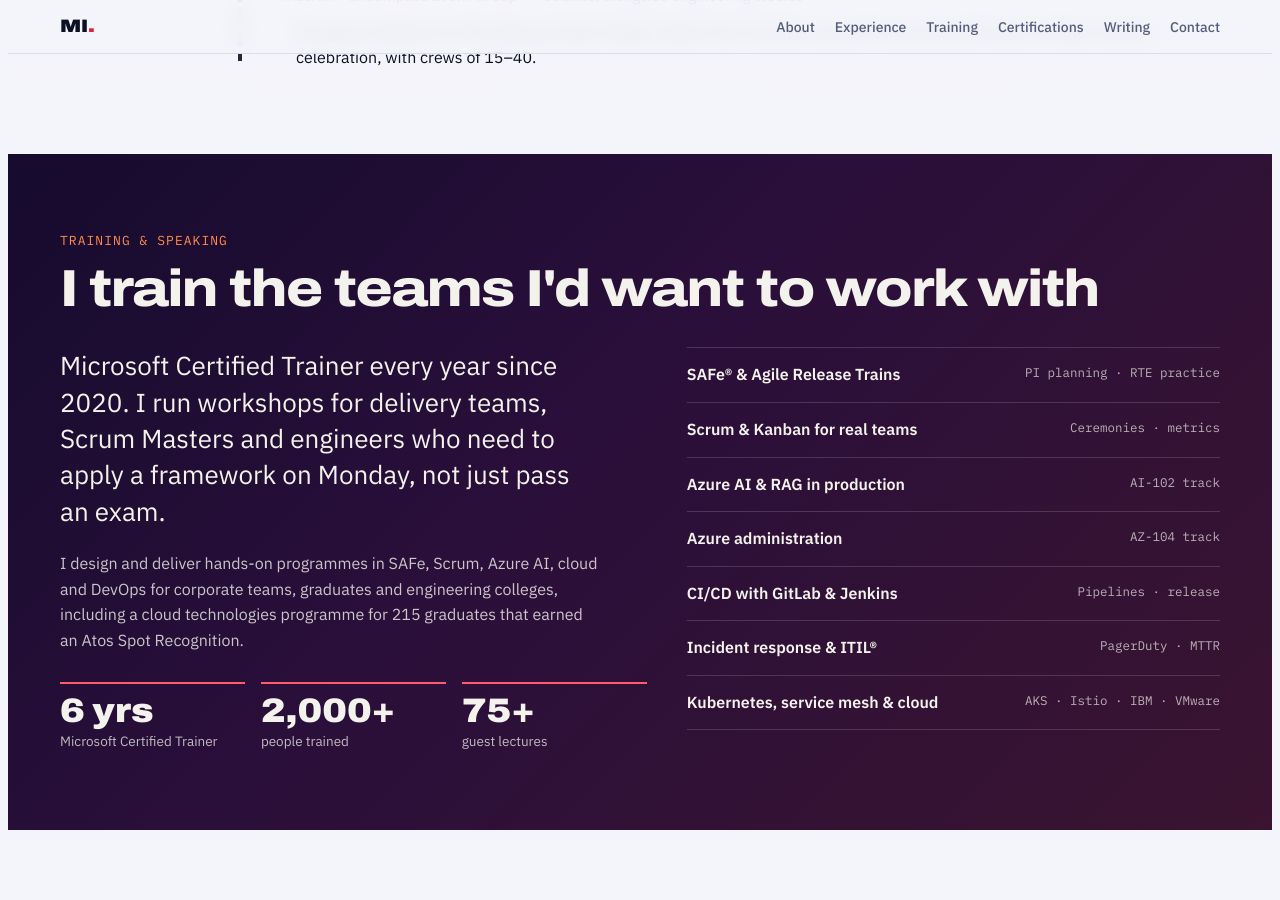
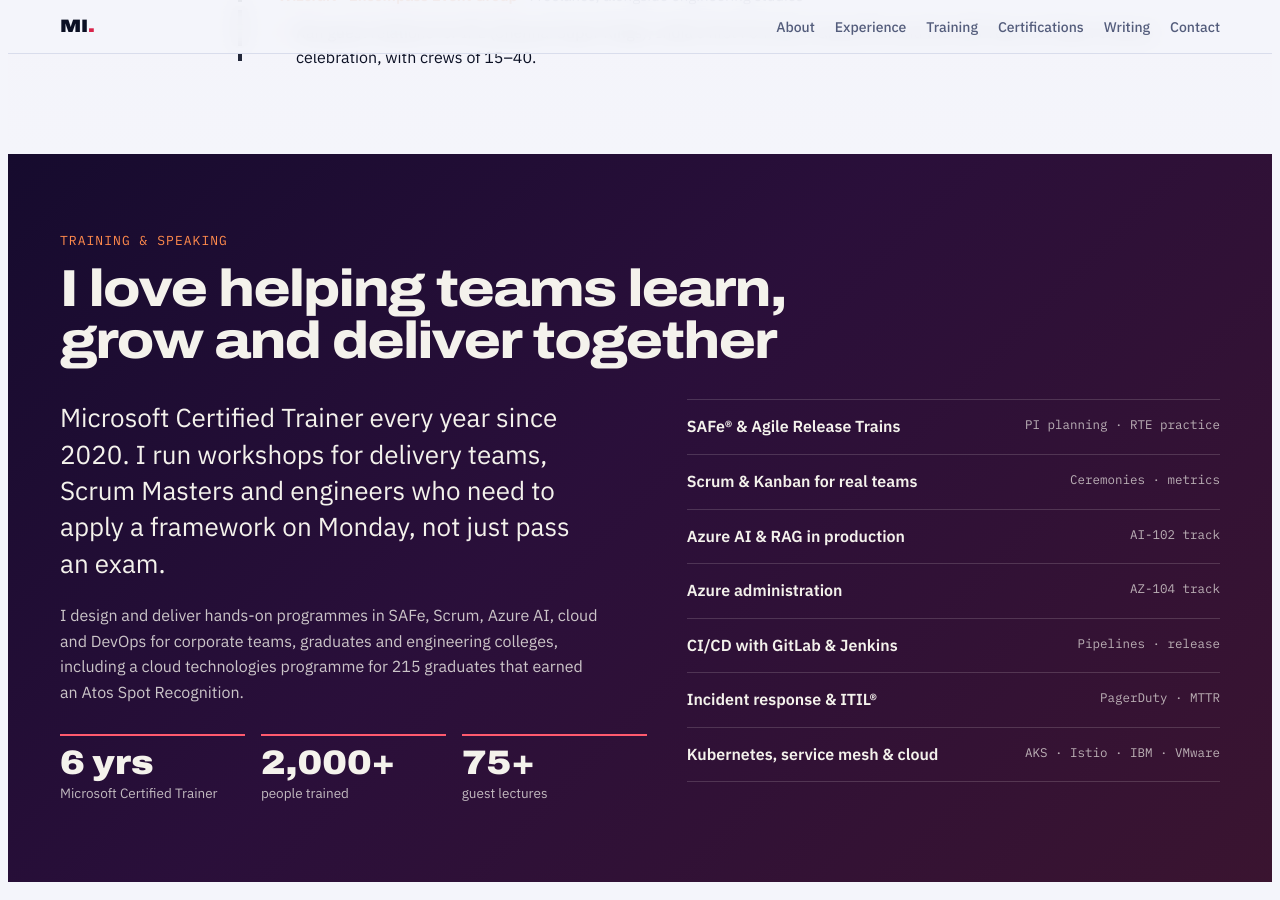
Before and after one commit to Madhan-I/Madhan-I.github.io, a Jekyll site: the page built from index.html, in a window 1280 px wide and 900 px high, scrolled down 3585 px. Built offline with Jekyll 4.4.1, drawn with Linux system fonts in a browser that asks for light colours.

Commit message:
Warmer, collaborative training heading
Co-Authored-By: Claude Opus 5.5 <noreply@anthropic.com>
Claude-Session: https://claude.ai/code/session_01MFRrTt7LBDdX57m85KHNGp

```diff
--- a/_data/profile.yml
+++ b/_data/profile.yml
@@ -146,7 +146,7 @@ experience:
     points:
       - Ran guest relations for IPL (Chennai Super Kings), India's first Formula 1 Grand Prix and the 100 Years of Indian Cinema celebration, with crews of 15–40.
 
-training_title: I train the teams I'd want to work with
+training_title: I love helping teams learn, grow and deliver together
 training_intro: Microsoft Certified Trainer every year since 2020. I run workshops for delivery teams, Scrum Masters and engineers who need to apply a framework on Monday, not just pass an exam.
 training_note: I design and deliver hands-on programmes in SAFe, Scrum, Azure AI, cloud and DevOps for corporate teams, graduates and engineering colleges, including a cloud technologies programme for 215 graduates that earned an Atos Spot Recognition.
 training_facts:
```
